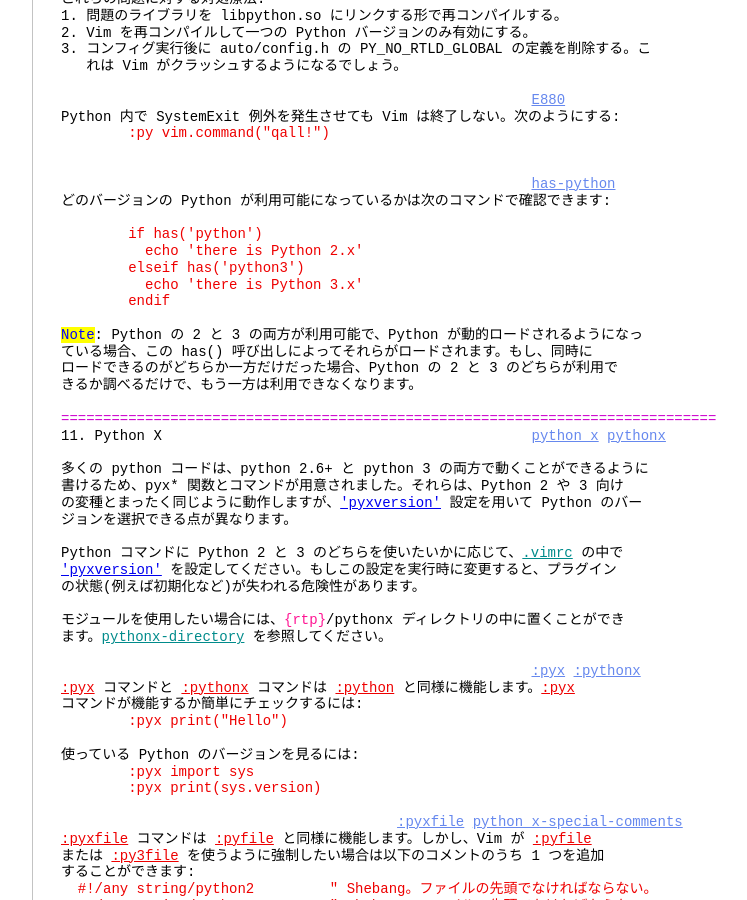
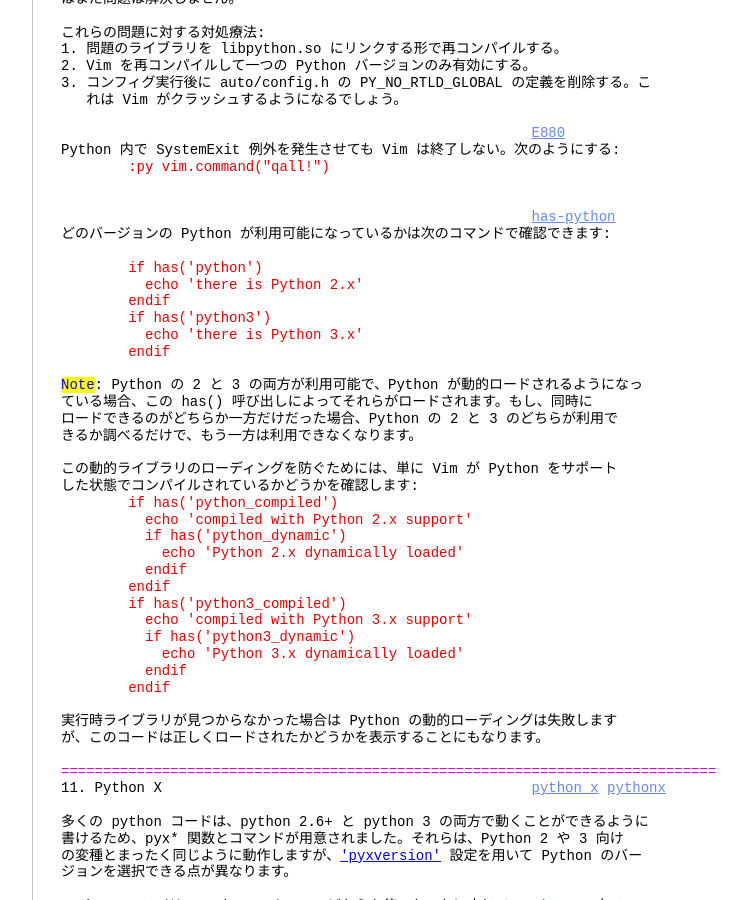
Before and after one commit to vim-jp/vimdoc-ja, a Jekyll site: the page built from if_pyth.html, in a window 1280 px wide and 900 px high, scrolled down 13377 px. Shown: the whole window, without its empty margins (340-1087 px from the left). Built offline with Jekyll 4.4.1, drawn with Linux system fonts in a browser that asks for light colours; nearby versions of some CDN libraries; comment, search, counter and statistics services are not loaded; some of the changed text lies outside the part shown.

Commit message:
Generated by Travis JOB 954.1
https://travis-ci.org/vim-jp/vimdoc-ja-working/builds/395026265

```diff
--- a/if_pyth.html
+++ b/if_pyth.html
@@ -3,7 +3,7 @@
 helpname: 'if_pyth'
 ---
 <div id='vimCodeElement'>
-<a class="Constant" href="if_pyth.html" name="if_pyth.txt">if_pyth.txt</a>&nbsp;&nbsp; For&nbsp;<span class="Identifier">Vim バージョン 8.0.</span>&nbsp;&nbsp;Last change: 2017 Mar 09<br>
+<a class="Constant" href="if_pyth.html" name="if_pyth.txt">if_pyth.txt</a>&nbsp;&nbsp; For&nbsp;<span class="Identifier">Vim バージョン 8.1.</span>&nbsp;&nbsp;Last change: 2018 Jan 30<br>
 <br>
 <br>
 &nbsp;&nbsp;&nbsp;&nbsp;&nbsp;&nbsp;&nbsp;&nbsp;&nbsp;&nbsp;&nbsp;&nbsp;&nbsp;&nbsp;&nbsp;&nbsp;&nbsp;&nbsp;<span class="Identifier">VIMリファレンスマニュアル&nbsp;&nbsp;&nbsp;&nbsp;by Paul Moore</span><br>
@@ -708,6 +708,8 @@
 使って Python の式を評価して、その値を Vim script に渡すことができます。<br>
 <a class="Identifier" href="eval.html#pyxeval()">pyxeval()</a>&nbsp;も使用可能です。<br>
 <br>
+Python での &quot;None&quot; は v:none に変換されます。<br>
+<br>
 <span class="PreProc">==============================================================================</span><br>
 9. 動的ローディング&nbsp;&nbsp;&nbsp;&nbsp;&nbsp;&nbsp;&nbsp;&nbsp;&nbsp;&nbsp;&nbsp;&nbsp;&nbsp;&nbsp;&nbsp;&nbsp;&nbsp;&nbsp;&nbsp;&nbsp;&nbsp;&nbsp;&nbsp;&nbsp;&nbsp;&nbsp;&nbsp;&nbsp;&nbsp;&nbsp;&nbsp;&nbsp;&nbsp;&nbsp;&nbsp;&nbsp;&nbsp;<a class="Constant" href="if_pyth.html#python-dynamic" name="python-dynamic">python-dynamic</a><br>
 <br>
@@ -729,7 +731,7 @@
 <br>
 DLLの名前はVimをコンパイルした時のPythonのバージョンに一致しなければなりませ<br>
 ん。現在その名前は &quot;python27.dll&quot; です。これはPython 2.7用です。これは<br>
-<a class="Type" href="options.html#'pythondll'">'pythondll'</a>&nbsp;の既定値です。Python 3の場合はpython35.dll (Python3.5)です。これを<br>
+<a class="Type" href="options.html#'pythondll'">'pythondll'</a>&nbsp;の既定値です。Python 3の場合はpython36.dll (Python3.6)です。これを<br>
 確かめるには、&quot;gvim.exe&quot; を開き、&quot;python\d*.dll\c&quot; を検索してください。<br>
 <br>
 <br>
@@ -802,7 +804,8 @@
 <br>
 <div class="helpExample">&nbsp;&nbsp;&nbsp;&nbsp;&nbsp;&nbsp;&nbsp;&nbsp;if has('python')<br>
 &nbsp;&nbsp;&nbsp;&nbsp;&nbsp;&nbsp;&nbsp;&nbsp;&nbsp;&nbsp;echo 'there is Python 2.x'<br>
-&nbsp;&nbsp;&nbsp;&nbsp;&nbsp;&nbsp;&nbsp;&nbsp;elseif has('python3')<br>
+&nbsp;&nbsp;&nbsp;&nbsp;&nbsp;&nbsp;&nbsp;&nbsp;endif<br>
+&nbsp;&nbsp;&nbsp;&nbsp;&nbsp;&nbsp;&nbsp;&nbsp;if has('python3')<br>
 &nbsp;&nbsp;&nbsp;&nbsp;&nbsp;&nbsp;&nbsp;&nbsp;&nbsp;&nbsp;echo 'there is Python 3.x'<br>
 &nbsp;&nbsp;&nbsp;&nbsp;&nbsp;&nbsp;&nbsp;&nbsp;endif</div>
 <br>
@@ -810,6 +813,24 @@
 ている場合、この has() 呼び出しによってそれらがロードされます。もし、同時に<br>
 ロードできるのがどちらか一方だけだった場合、Python の 2 と 3 のどちらが利用で<br>
 きるか調べるだけで、もう一方は利用できなくなります。<br>
+<br>
+この動的ライブラリのローディングを防ぐためには、単に Vim が Python をサポート<br>
+した状態でコンパイルされているかどうかを確認します:<br>
+<div class="helpExample">&nbsp;&nbsp;&nbsp;&nbsp;&nbsp;&nbsp;&nbsp;&nbsp;if has('python_compiled')<br>
+&nbsp;&nbsp;&nbsp;&nbsp;&nbsp;&nbsp;&nbsp;&nbsp;&nbsp;&nbsp;echo 'compiled with Python 2.x support'<br>
+&nbsp;&nbsp;&nbsp;&nbsp;&nbsp;&nbsp;&nbsp;&nbsp;&nbsp;&nbsp;if has('python_dynamic')<br>
+&nbsp;&nbsp;&nbsp;&nbsp;&nbsp;&nbsp;&nbsp;&nbsp;&nbsp;&nbsp;&nbsp;&nbsp;echo 'Python 2.x dynamically loaded'<br>
+&nbsp;&nbsp;&nbsp;&nbsp;&nbsp;&nbsp;&nbsp;&nbsp;&nbsp;&nbsp;endif<br>
+&nbsp;&nbsp;&nbsp;&nbsp;&nbsp;&nbsp;&nbsp;&nbsp;endif<br>
+&nbsp;&nbsp;&nbsp;&nbsp;&nbsp;&nbsp;&nbsp;&nbsp;if has('python3_compiled')<br>
+&nbsp;&nbsp;&nbsp;&nbsp;&nbsp;&nbsp;&nbsp;&nbsp;&nbsp;&nbsp;echo 'compiled with Python 3.x support'<br>
+&nbsp;&nbsp;&nbsp;&nbsp;&nbsp;&nbsp;&nbsp;&nbsp;&nbsp;&nbsp;if has('python3_dynamic')<br>
+&nbsp;&nbsp;&nbsp;&nbsp;&nbsp;&nbsp;&nbsp;&nbsp;&nbsp;&nbsp;&nbsp;&nbsp;echo 'Python 3.x dynamically loaded'<br>
+&nbsp;&nbsp;&nbsp;&nbsp;&nbsp;&nbsp;&nbsp;&nbsp;&nbsp;&nbsp;endif<br>
+&nbsp;&nbsp;&nbsp;&nbsp;&nbsp;&nbsp;&nbsp;&nbsp;endif</div>
+<br>
+実行時ライブラリが見つからなかった場合は Python の動的ローディングは失敗します<br>
+が、このコードは正しくロードされたかどうかを表示することにもなります。<br>
 <br>
 <span class="PreProc">==============================================================================</span><br>
 11. Python X&nbsp;&nbsp;&nbsp;&nbsp;&nbsp;&nbsp;&nbsp;&nbsp;&nbsp;&nbsp;&nbsp;&nbsp;&nbsp;&nbsp;&nbsp;&nbsp;&nbsp;&nbsp;&nbsp;&nbsp;&nbsp;&nbsp;&nbsp;&nbsp;&nbsp;&nbsp;&nbsp;&nbsp;&nbsp;&nbsp;&nbsp;&nbsp;&nbsp;&nbsp;&nbsp;&nbsp;&nbsp;&nbsp;&nbsp;&nbsp;&nbsp;&nbsp;&nbsp;&nbsp;<a class="Constant" href="if_pyth.html#python_x" name="python_x">python_x</a>&nbsp;<a class="Constant" href="if_pyth.html#pythonx" name="pythonx">pythonx</a><br>
```
